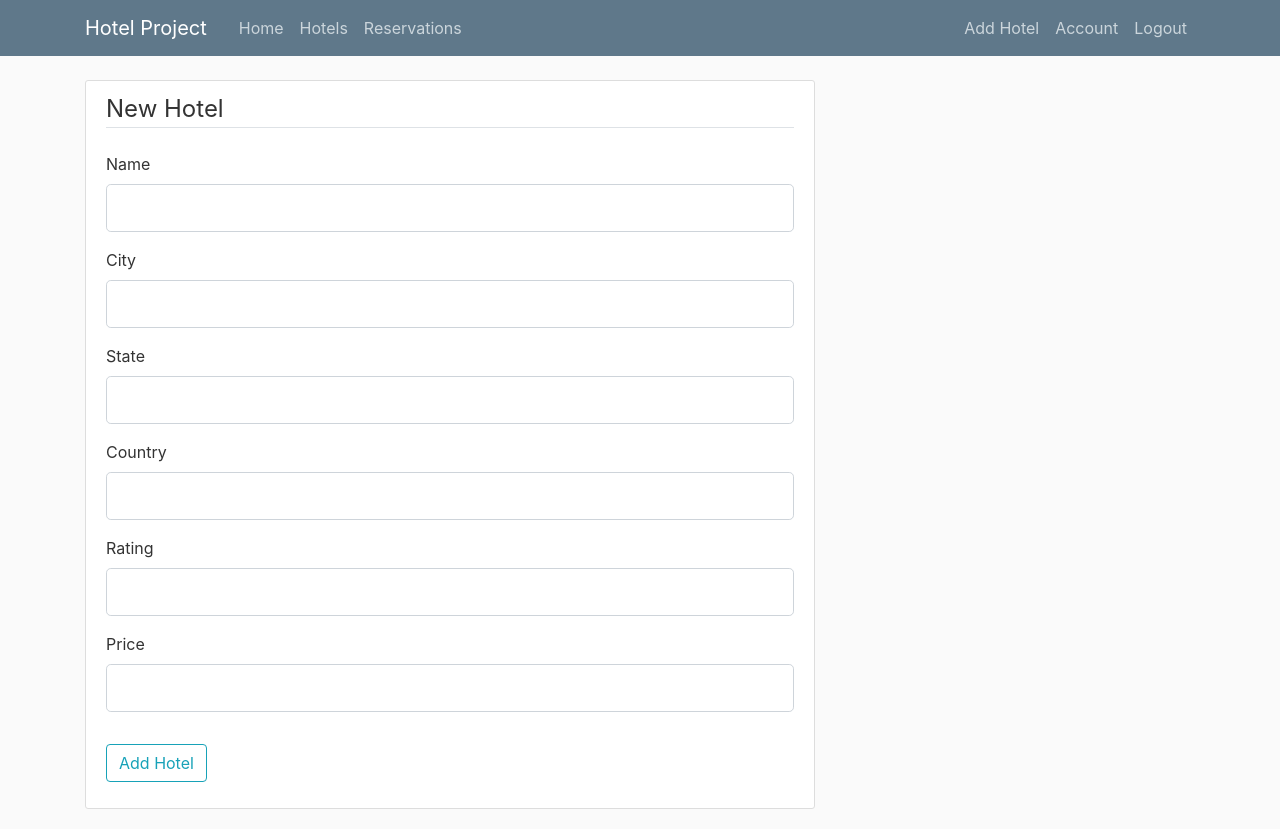
After one commit to emersone/hotel-project, a Flask app: page /post/new in a window 1280 px wide. The commit adds this page. Run offline with Flask 2, Linux system fonts and the light colour scheme; a user stored in the database is signed in; some libraries are stand-ins or nearby versions.

Commit message:
Can now add hotels

```diff
--- a/main/forms.py
+++ b/main/forms.py
@@ -1,9 +1,9 @@
 from flask_wtf import FlaskForm
 from flask_wtf.file import FileField, FileAllowed
 from flask_login import current_user
-from wtforms import StringField, PasswordField, SubmitField, BooleanField
+from wtforms import StringField, PasswordField, SubmitField, BooleanField, TextAreaField, IntegerField
 from wtforms.validators import DataRequired, Length, Email, EqualTo, ValidationError
-from main.models import User
+from main.models import User, Hotel
 
 class RegisterForm(FlaskForm):
     username = StringField('Username',
@@ -60,3 +60,13 @@ class UpdateAccountForm(FlaskForm):
             user = User.query.filter_by(email=email.data).first()
             if user:
                 raise ValidationError('Email already exists.')
+
+
+class PostForm(FlaskForm):
+    name = StringField('Name', validators=[DataRequired()])
+    city = StringField('City', validators=[DataRequired()])
+    state = StringField('State', validators=[DataRequired()])
+    country = StringField('Country', validators=[DataRequired()])
+    rating = IntegerField('Rating', validators=[DataRequired()])
+    price_cat = StringField('Price', validators=[DataRequired()])
+    submit = SubmitField('Add Hotel')
--- a/main/models.py
+++ b/main/models.py
@@ -27,11 +27,10 @@ class Hotel(db.Model):
     country = db.Column(db.String(120), nullable = False)
     rating = db.Column(db.Integer, nullable = False)
     price_cat = db.Column(db.String(5), nullable = False)
-    #content = db.Column(db.Text, nullable = False)
 
     #How object is printed
     def __repr__(self):
-        return f"Hotel('{self.name}, {self.city}, {self.state}, {self.country}, {self.rating}, {self.price_cat}, {self.content}')"
+        return f"Hotel('{self.name}, {self.city}, {self.state}, {self.country}, {self.rating}, {self.price_cat}')"
 
 class Reservation(db.Model):
     id = db.Column(db.Integer, primary_key = True)
--- a/main/routes.py
+++ b/main/routes.py
@@ -3,7 +3,7 @@ import secrets
 from PIL import Image
 from flask import render_template, url_for, flash, redirect, request
 from main import app, db, bcrypt
-from main.forms import RegisterForm, LoginForm, UpdateAccountForm
+from main.forms import RegisterForm, LoginForm, UpdateAccountForm, PostForm
 from main.models import User, Hotel, Reservation
 from flask_login import login_user, current_user, logout_user, login_required
 
@@ -15,41 +15,8 @@ def home():
 @app.route('/hotels')
 @login_required
 def hotels():
-
-    content = "Lorem ipsum dolor sit amet, consectetur adipiscing elit. Nam et pharetra velit, quis fermentum nisl. Donec quis est velit."
-
-    hotels = [
-        {
-            'name': "Luxury Hotel",
-            'city': "Beverly Hills",
-            'state': "CA",
-            'country': "USA",
-            'content': content
-        },
-        {
-            'name': "Tropical Paradise",
-            'city': "Papeete",
-            'state': "Bora Bora",
-            'country': "French Polynesia",
-            'content': content
-        },
-        {
-            'name': "Winter Lodge",
-            'city': "Whistler",
-            'state': "BC",
-            'country': "Canada",
-            'content': content
-        },
-        {
-            'name': "Modern Stay",
-            'city': "New York City",
-            'state': "NY",
-            'country': "USA",
-            'content': content
-        }
-    ]
-    # entities, next_cursor = list_of_hotels()
-    return render_template('hotels.html', hotels=hotels)
+    posts = Hotel.query.all()
+    return render_template('hotels.html', posts=posts)
 
 
 #New user registration
@@ -134,3 +101,32 @@ def account():
 @login_required
 def reservations():
     return render_template('reservations.html')
+
+
+#Add a new hotel
+#@app.route('/post/hotel', methods=['GET', 'POST'])
+#@login_required
+#def new_hotel():
+#    form = PostForm()
+#    if form.validate_on_submit():
+#        post = PostForm(name=form.name.data, city=form.city.data, state=form.state.data, country=form.country.data, rating=form.rating.data, price_cat=form.price_cat.data, owner=current_user)
+#        db.session.add(post)
+#        db.session.commit()
+#        flash('Your hotel has been added.', 'success')
+#        return redirect(url_for('home'))
+#    return render_template('create_hotel.html', title='New Hotel', form=form)
+
+
+
+@app.route("/post/new", methods=['GET', 'POST'])
+@login_required
+def new_hotel():
+    form = PostForm()
+    if form.validate_on_submit():
+        post = Hotel(name=form.name.data, city=form.city.data, state=form.state.data, country=form.country.data, rating=form.rating.data, price_cat=form.price_cat.data)
+        db.session.add(post)
+        db.session.commit()
+        flash('Your hotel has been added.', 'success')
+        return redirect(url_for('hotels'))
+    return render_template('create_hotel.html', title='Add Hotel',
+                           form=form, legend='Add Hotel')
--- /dev/null
+++ b/main/templates/create_hotel.html
@@ -0,0 +1,94 @@
+{% extends "layout.html" %}
+
+{% block content %}
+<div class ="content-section">
+    <form method="POST" action="">
+        {{ form.hidden_tag() }}
+        <fieldset class="form-group">
+            <legend class="border-bottom mb-4">New Hotel</legend>
+            <div class="form-group">
+                {{ form.name.label(class="form-control-label") }}
+                {% if form.name.errors %}
+                    {{ form.name(class="form-control form-control-lg is-invalid") }}
+                    <div class="invalid-feedback">
+                        {% for error in form.name.errors %}
+                            <span>{{ error }}</span>
+                        {% endfor %}
+                    </div>
+                {% else %}
+                    {{ form.name(class="form-control form-control-lg") }}
+                {% endif %}
+            </div>
+            <div class="form-group">
+                {{ form.city.label(class="form-control-label") }}
+                {% if form.city.errors %}
+                    {{ form.city(class="form-control form-control-lg is-invalid") }}
+                    <div class="invalid-feedback">
+                        {% for error in form.city.errors %}
+                            <span>{{ error }}</span>
+                        {% endfor %}
+                    </div>
+                {% else %}
+                    {{ form.city(class="form-control form-control-lg") }}
+                {% endif %}
+            </div>
+            <div class="form-group">
+                {{ form.state.label(class="form-control-label") }}
+                {% if form.state.errors %}
+                    {{ form.state(class="form-control form-control-lg is-invalid") }}
+                    <div class="invalid-feedback">
+                        {% for error in form.state.errors %}
+                            <span>{{ error }}</span>
+                        {% endfor %}
+                    </div>
+                {% else %}
+                    {{ form.state(class="form-control form-control-lg") }}
+                {% endif %}
+            </div>
+            <div class="form-group">
+                {{ form.country.label(class="form-control-label") }}
+                {% if form.country.errors %}
+                    {{ form.country(class="form-control form-control-lg is-invalid") }}
+                    <div class="invalid-feedback">
+                        {% for error in form.country.errors %}
+                            <span>{{ error }}</span>
+                        {% endfor %}
+                    </div>
+                {% else %}
+                    {{ form.country(class="form-control form-control-lg") }}
+                {% endif %}
+            </div>
+            <div class="form-group">
+                {{ form.rating.label(class="form-control-label") }}
+                {% if form.rating.errors %}
+                    {{ form.rating(class="form-control form-control-lg is-invalid") }}
+                    <div class="invalid-feedback">
+                        {% for error in form.rating.errors %}
+                            <span>{{ error }}</span>
+                        {% endfor %}
+                    </div>
+                {% else %}
+                    {{ form.rating(class="form-control form-control-lg") }}
+                {% endif %}
+            </div>
+            <div class="form-group">
+                {{ form.price_cat.label(class="form-control-label") }}
+                {% if form.price_cat.errors %}
+                    {{ form.price_cat(class="form-control form-control-lg is-invalid") }}
+                    <div class="invalid-feedback">
+                        {% for error in form.price_cat.errors %}
+                            <span>{{ error }}</span>
+                        {% endfor %}
+                    </div>
+                {% else %}
+                    {{ form.price_cat(class="form-control form-control-lg") }}
+                {% endif %}
+            </div>
+        </fieldset>
+        <div class="form-group">
+          {{ form.submit(class='btn btn-outline-info') }}
+        </div>
+      </form>
+    </div>
+
+{% endblock content %}
--- a/main/templates/hotels.html
+++ b/main/templates/hotels.html
@@ -1,7 +1,7 @@
 {% extends "layout.html" %}
 
 {% block content %}
-    {% for hotel in hotels %}
+    {% for hotel in posts %}
     <article class="media content-section">
       <div class="media-body">
         <div class="article-metadata">
@@ -9,7 +9,8 @@
           <small class="text-muted">{{ hotel.city }},</small>
           <small class="text-muted">{{ hotel.state }},</small>
           <small class="text-muted">{{ hotel.country }}</small>
-          <p class="article-content">{{ hotel.content }}</p>
+          <p class="article-content">{{ hotel.rating }}</p>
+          <p class="article-content">{{ hotel.price_cat }}</p>
         </div>
       </div>
     </article>
--- a/main/templates/layout.html
+++ b/main/templates/layout.html
@@ -11,7 +11,7 @@
 
     <!-- Bootstrap CSS -->
     <link rel="stylesheet" href="https://stackpath.bootstrapcdn.com/bootstrap/4.3.0/css/bootstrap.min.css" integrity="sha384-PDle/QlgIONtM1aqA2Qemk5gPOE7wFq8+Em+G/hmo5Iq0CCmYZLv3fVRDJ4MMwEA" crossorigin="anonymous">
-        <link rel="stylesheet" type="text/CSS" href="{{ url_for('static', filename='main.css') }}"
+    <link rel="stylesheet" type="text/CSS" href="{{ url_for('static', filename='main.css') }}"
 
 </head>
 
@@ -32,6 +32,7 @@
         <!-- Navbar Right Side -->
         <div class="navbar-nav">
           {% if current_user.is_authenticated %}
+            <a class="nav-item nav-link" href="{{ url_for('new_hotel') }}">Add Hotel</a>
             <a class="nav-item nav-link" href="{{ url_for('account') }}">Account</a>
             <a class="nav-item nav-link" href="{{ url_for('logout') }}">Logout</a>
           {% else %}
```
Also changed, not shown: main/site.db.
